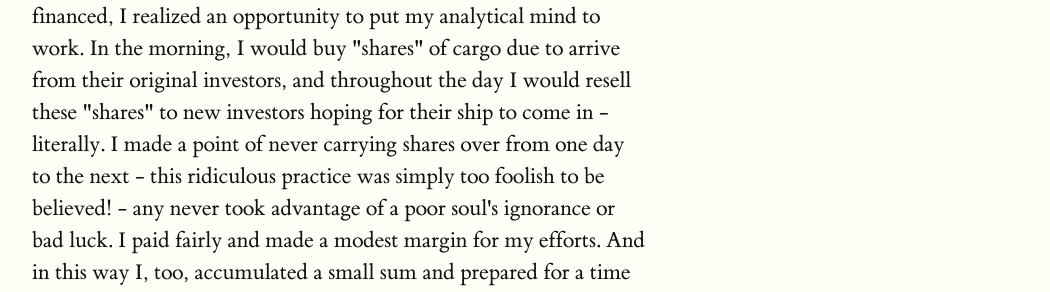
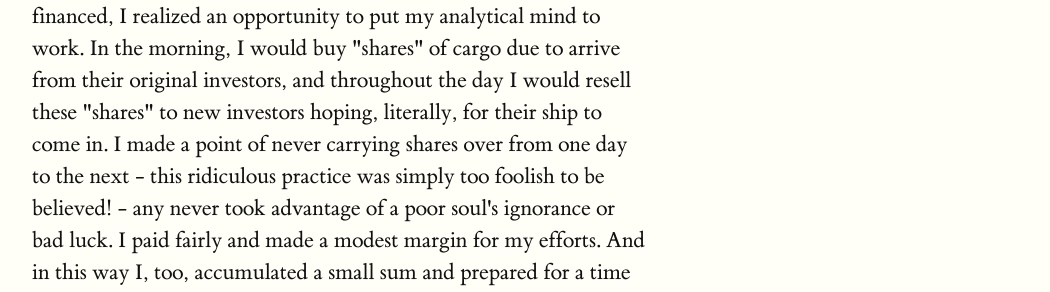
Before and after one commit to jhempy/purrlins-guide-to-anraith, a Jekyll site: the page built from _posts/1574-11-15-the-trouble-with-nebets.md, in a window 1280 px wide and 900 px high, scrolled down 936 px. Shown: the part 321-613 px from the top of the window, without its empty margins (128-1178 px from the left). Built offline with Jekyll 4.4.1, drawn with Linux system fonts in a browser that asks for light colours; some of the changed text lies outside the part shown.

Commit message:
Corrected weird sentence

```diff
--- a/_posts/1574-11-15-the-trouble-with-nebets.md
+++ b/_posts/1574-11-15-the-trouble-with-nebets.md
@@ -24,7 +24,7 @@ title: The Trouble With Nebets...
 </p>
 
 <p>
-    Mathematics and calculations had always come easily to me, so when I happened upon the traders' quarter and learned how voyages were financed, I realized an opportunity to put my analytical mind to work. In the morning, I would buy "shares" of cargo due to arrive  from their original investors, and throughout the day I would resell these "shares" to new investors hoping for their ship to come in - literally. I made a point of never carrying shares over from one day to the next - this ridiculous practice was simply too foolish to be believed! - any never took advantage of a poor soul's ignorance or bad luck. I paid fairly and made a modest margin for my efforts. And in this way I, too, accumulated a small sum and prepared for a time when my companions and I would no longer need to pool resources.
+    Mathematics and calculations had always come easily to me, so when I happened upon the traders' quarter and learned how voyages were financed, I realized an opportunity to put my analytical mind to work. In the morning, I would buy "shares" of cargo due to arrive  from their original investors, and throughout the day I would resell these "shares" to new investors hoping, literally, for their ship to come in. I made a point of never carrying shares over from one day to the next - this ridiculous practice was simply too foolish to be believed! - any never took advantage of a poor soul's ignorance or bad luck. I paid fairly and made a modest margin for my efforts. And in this way I, too, accumulated a small sum and prepared for a time when my companions and I would no longer need to pool resources.
 </p>
 
 <p>
```
